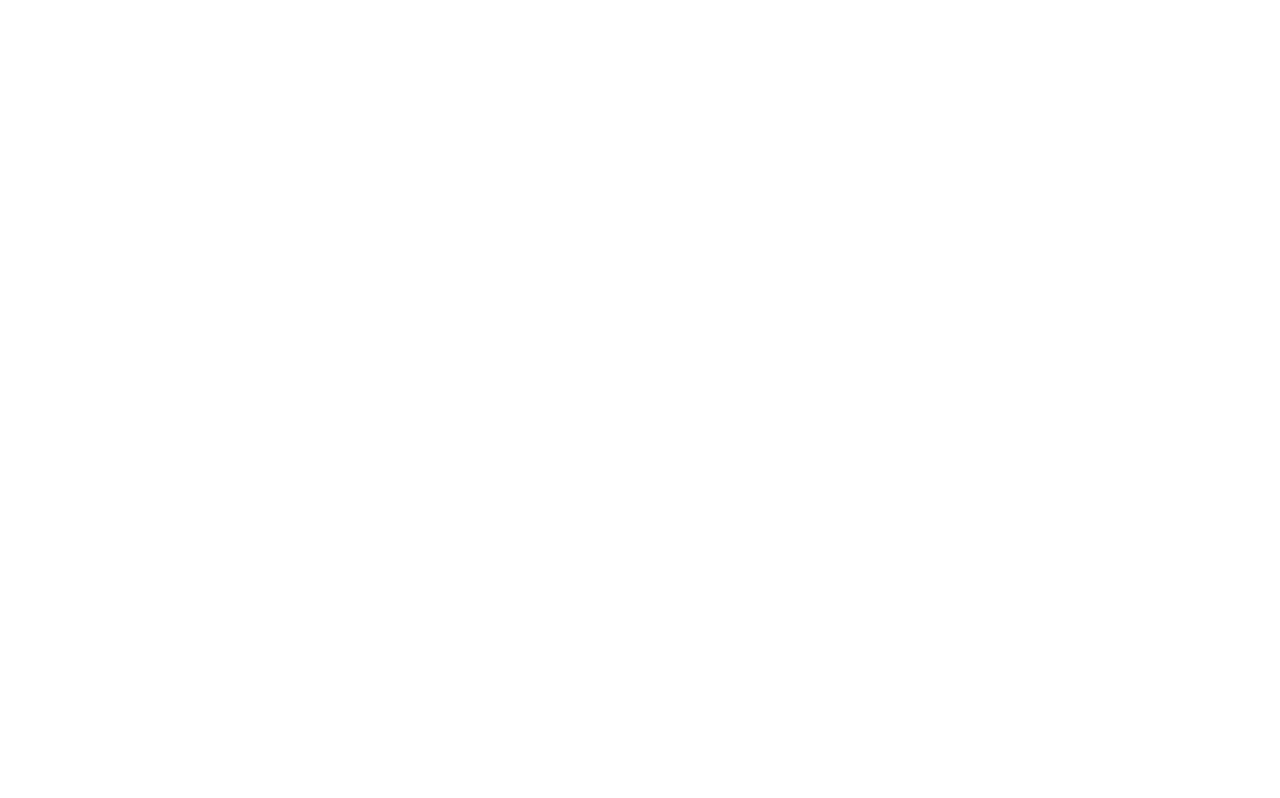
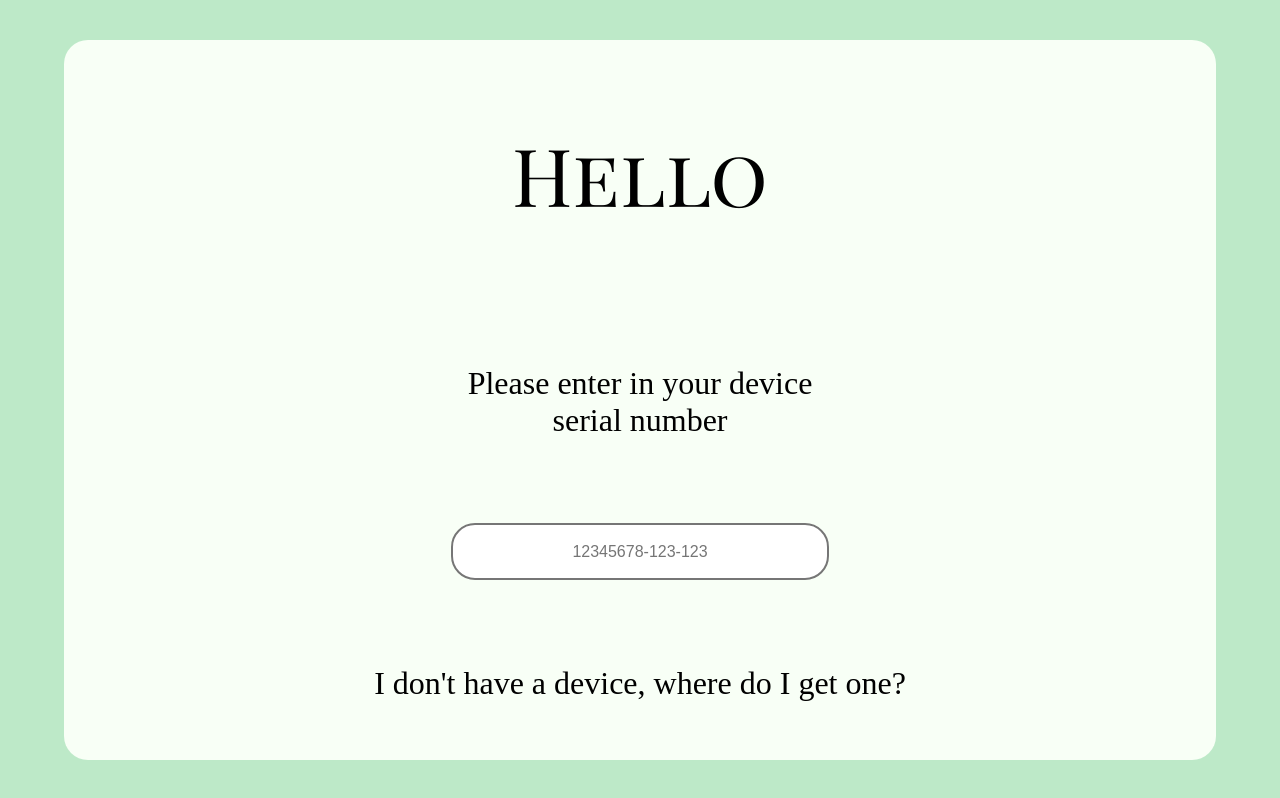
Before and after one commit to shirls326/Aurora-DES173-P3, a React (Vite) app in the folder DES173FinalProject/: page /SignUpSerial in a window 1280 px wide. Before the commit this address had no page. Built offline with nearby package versions, Linux system fonts and the light colour scheme; a web font is replaced by a local one.

Commit message:
adding new routes

```diff
--- a/DES173FinalProject/src/index.css
+++ b/DES173FinalProject/src/index.css
@@ -9,3 +9,9 @@
     background-color: red;
 
 }
+
+:root{
+    --lightGreen: #BDE9C8;
+    --innerContainerColor: #F8FFF6;
+
+}
--- a/DES173FinalProject/src/main.jsx
+++ b/DES173FinalProject/src/main.jsx
@@ -11,7 +11,8 @@
 
 // pages
 import Landing from './pages/landing/Landing';
-import Signup from './pages/signup/Signup';
+import SignUpSerial from './pages/signupSerial/SignupSerial';
+import SignUp from './pages/signup/Signup';
 // import Login from './pages/login/login';
 
 
@@ -20,7 +21,9 @@
     <BrowserRouter basename="/">
       <Routes>
         <Route path="/" element={<Landing />}/>
-        <Route path="/signup" element={<Signup />}/>
+        <Route path="/SignUpSerial" element={<SignUpSerial />}/>
+        <Route path="/SignUp" element={<SignUp />}/>
+
 
 
 
--- a/DES173FinalProject/src/pages/landing/Landing.jsx
+++ b/DES173FinalProject/src/pages/landing/Landing.jsx
@@ -24,7 +24,7 @@
 
             <button class = 'loginButton'>Log in</button>
 
-            <p>Don't have an account? <a href = "./signup/Signup.jsx">Create an account</a></p>
+            <p>Don't have an account? <a href = "/SignUpSerial">Create an account</a></p>
 
 
         </div>
--- /dev/null
+++ b/DES173FinalProject/src/pages/signupSerial/Signup.css
@@ -0,0 +1,47 @@
+.SignUp{
+    background-color: var(--lightGreen);
+    display: flex;
+    justify-content: center;
+    align-items: center;
+}
+
+.innerContainer{
+    display: flex;
+    flex-direction: column;
+    align-items: center;
+    justify-content: space-around;
+    h1{
+        font-family: "Playfair Display SC", serif;
+        font-weight: 400;
+        font-style: normal;
+        font-size: 5rem;
+    }
+
+    background-color: var(--innerContainerColor);
+    height: 90vh;
+    width: 90%;
+    border-radius: 1.5rem;
+    p{
+        font-size: 2rem;
+        text-align: center;
+    }
+
+    input{
+        width: 30%;
+        height: 3vh;
+        padding: 0.9rem;
+        /* padding-left: 2rem; */
+        background-color: #ffffff;
+        border-style: solid;
+        border-radius: 1.5rem;
+        text-align: center;
+        font-size: 1rem;
+    }
+    button{
+        width: 40%;
+        height: 5%;
+        border-radius: 1rem;
+        border-style: solid;
+        background-color: #BDE9C8;
+    }
+}
--- /dev/null
+++ b/DES173FinalProject/src/pages/signupSerial/SignupSerial.jsx
@@ -0,0 +1,32 @@
+import React from 'react'
+import './Signup.css'
+import { useNavigate } from 'react-router-dom';
+
+
+export default function SignupSerial() {
+
+    const navigate = useNavigate();
+
+    const handleKeyPress = (event) => {
+      if (event.key === 'Enter') {
+
+        navigate('/SignUp');
+      }
+    };
+
+
+  return (
+    <div className='SignUp container'>
+        <div className='innerContainer'>
+            <h1>Hello</h1>
+            <p>Please enter in your device <br/> serial number</p>
+            <input type = "text" placeholder='12345678-123-123'  onKeyDown={handleKeyPress}></input>
+
+            <p>I don't have a device, where do I get one?</p>
+
+
+        </div>
+
+    </div>
+  )
+}
```
Also changed, not shown: DES173FinalProject/src/pages/signup/Signup.css (deleted).
